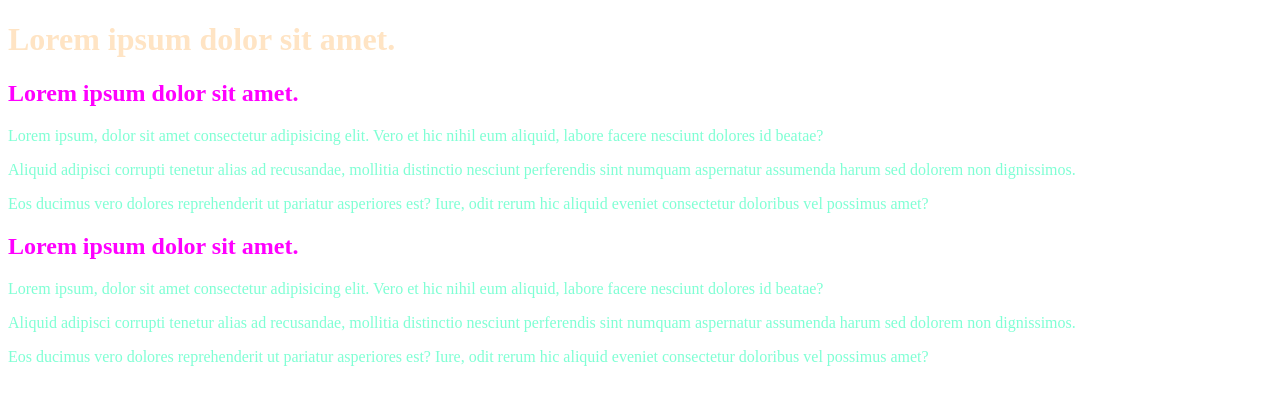
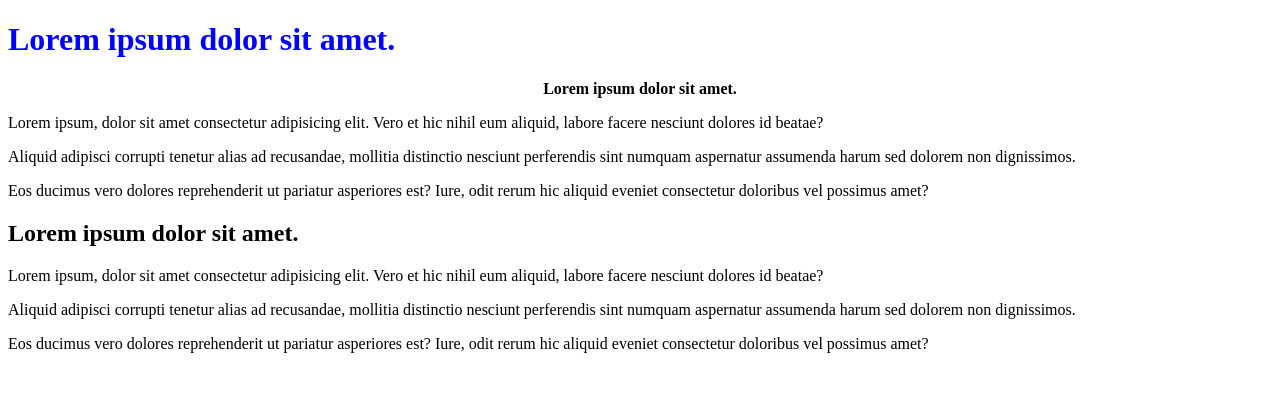
Before and after one commit to Alekseypolukhin/css1, a plain HTML site: page index.html in a window 1280 px wide. Drawn offline with Linux system fonts and the light colour scheme.

Commit message:
Style list

```diff
--- /dev/null
+++ b/assets/css/style.css
@@ -0,0 +1,4 @@
+/* Зовнішні стилі */
+h1 {
+    color: blue;
+}
--- a/index.html
+++ b/index.html
@@ -4,21 +4,28 @@
     <meta charset="UTF-8">
     <meta name="viewport" content="width=device-width, initial-scale=1.0">
     <title>CSS intro</title>
-    <style>
+    <!-- Звязка файла css -->
+    <link rel="stylesheet" href="assets/css/style.css">
+    <!-- <style>
+        /* Внутрішній стиль */
         h1 {
-            color: bisque;
+            color: rgb(37, 33, 33);
+            text-align: center;
+            font-size: 55px;
         }
         p {
-            color: aquamarine;
+            color: rgb(255, 127, 127);
+            text-align: justify;
         }
         h2 {
             color: rgb(255, 0, 255);
         }
-    </style>
+    </style> -->
 </head>
 <body>
     <h1>Lorem ipsum dolor sit amet.</h1>
-    <h2>Lorem ipsum dolor sit amet.</h2>
+    <!-- ІНлайн стилі -->
+    <h2 style="font-size: 16px; text-align:center;">Lorem ipsum dolor sit amet.</h2>
 
     <p>
         Lorem ipsum, dolor sit amet consectetur adipisicing elit. Vero et hic nihil eum aliquid, labore facere nesciunt dolores id beatae?
```
